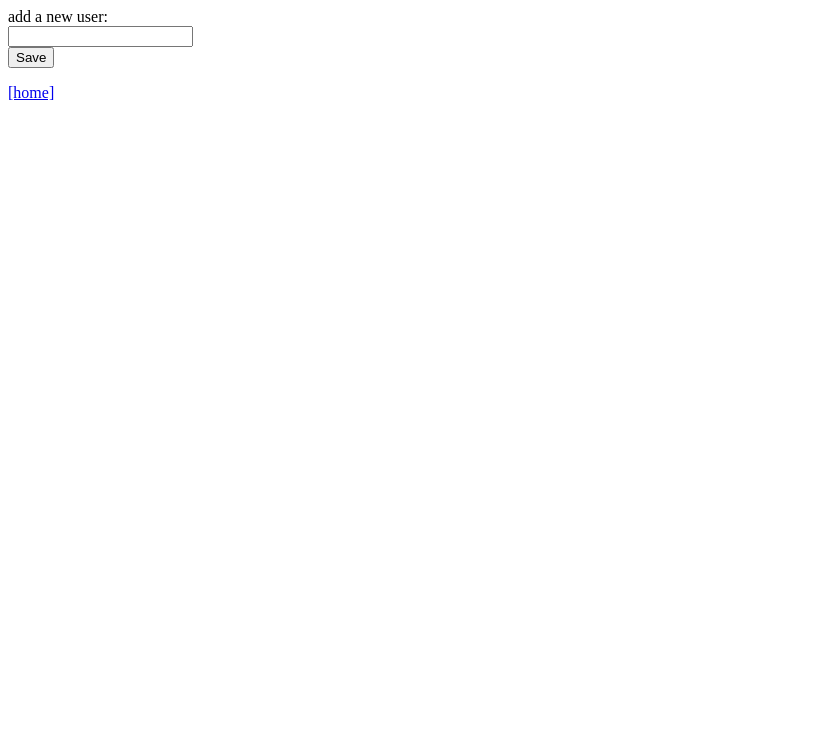
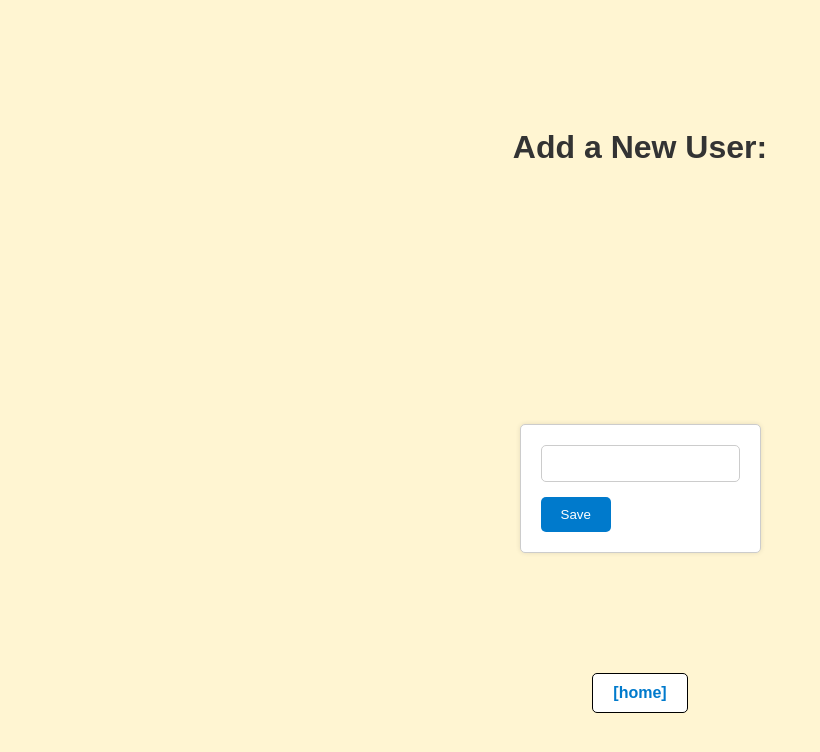
Before and after one commit to sprint1team2/fullstackSprint1, a website: page public/newtoken.html in a window 1280 px wide. Shown: the whole page, without its empty margins (0-820 px from the left). Drawn offline with Linux system fonts and the light colour scheme.

Commit message:
Fixes, and starting to style

```diff
--- a/public/newtoken.html
+++ b/public/newtoken.html
@@ -1,10 +1,19 @@
 <html>
+<head>
+    <link rel="stylesheet" type="text/css" href="style.css">
+</head>
 <body>
-    add a new user:<br />
-    <form action="/new" method="post">
-        <input type="text" name="username" /><br />
-        <button>Save</button>
-    </form>
-    <a href="http://localhost:3000">[home]</a>
+    <div class="tokentainer"> <!-- Get it? -->
+        <h4>Add a New User:</h4><br />
+        <form action="/new" method="post" class="form-container">
+            <input type="text" name="username" /><br />
+            <button>Save</button>
+        </form>
+        <a href="http://localhost:3000" class="homebutton">[home]</a>
+    </div>
+    <!-- <div id="responseContainer">
+
+    </div>
+    <script src="script.js"></script> -->
 </body>
 </html>
--- /dev/null
+++ b/public/style.css
@@ -0,0 +1,89 @@
+/* Reset default margin and padding */
+html {
+    margin: 0;
+    padding: 0;
+    height: 100%;
+}
+
+  /* Set a background color for the entire page */
+body {
+    background-color: #fff5d2;
+    font-family: Arial, sans-serif;
+}
+
+.tokentainer {
+    display: flex;
+    flex-direction: column;
+    justify-content: center;
+    align-items: center;
+    height: 100%;
+}
+
+  /* Style the form container */
+.form-container {
+    max-width: 50vw;
+    margin: 0 auto;
+    padding: 20px;
+    margin-top: 15vh;
+    margin-bottom: 15vh;
+    background-color: #fff;
+    border: 1px solid #ccc;
+    border-radius: 5px;
+    box-shadow: 0 0 5px rgba(0, 0, 0, 0.1);
+}
+
+  /* Style the heading */
+h2 {
+    font-size: 24px;
+    color: #333;
+    margin-bottom: 20px;
+}
+
+h4 {
+    font-size: 32px;
+    color: #333;
+    /* margin: 20px; */
+    text-align: center;
+    margin-bottom: 15vh;
+}
+
+  /* Style links */
+.homebutton {
+    color: #007acc;
+    text-decoration: none;
+    border: black solid 1px;
+    border-radius: 5px;
+    padding: 10px 20px;
+    background-color: white;
+    font-weight: bold;
+    text-align: center;
+    transition: background-color 0.3s ease;
+}
+
+.homebutton:hover {
+    background-color: #cccccc;
+    color: #016eb7;
+}
+
+  /* Style input fields */
+input[type="text"], input[type="password"] {
+    width: 100%;
+    padding: 10px;
+    margin-bottom: 15px;
+    border: 1px solid #ccc;
+    border-radius: 5px;
+}
+
+  /* Style the button */
+button {
+    background-color: #007acc;
+    color: #fff;
+    border: none;
+    border-radius: 5px;
+    padding: 10px 20px;
+    cursor: pointer;
+}
+
+button:hover {
+    background-color: #0055a5;
+}
```
Also changed, not shown: express.js (+17 -3 lines), json/tokens.json (+1 -1 lines), public/index.html (+3 -0 lines), public/script.js (added, +38 -0 lines), server.js (+7 -0 lines), token.js (+12 -1 lines).
